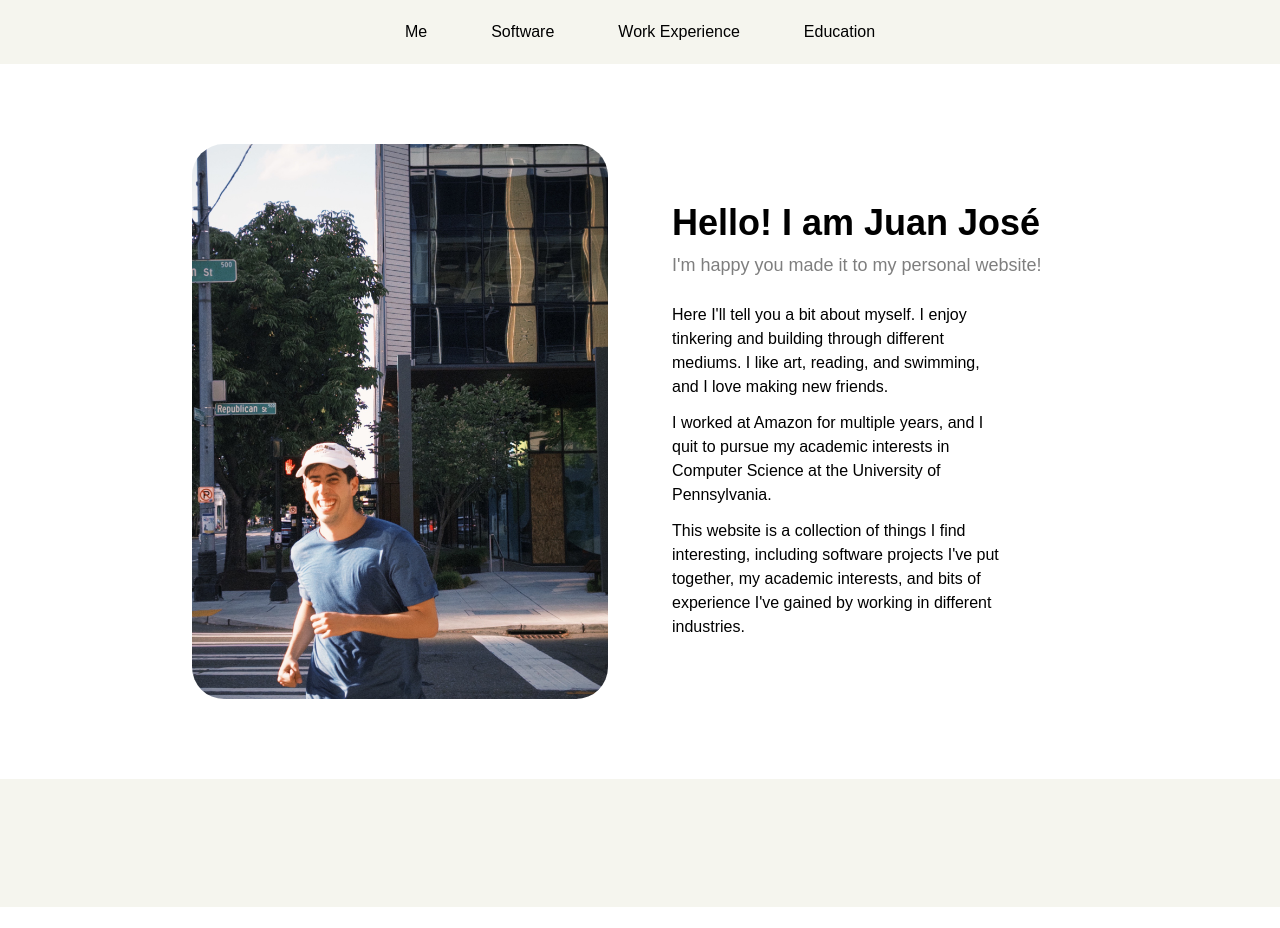
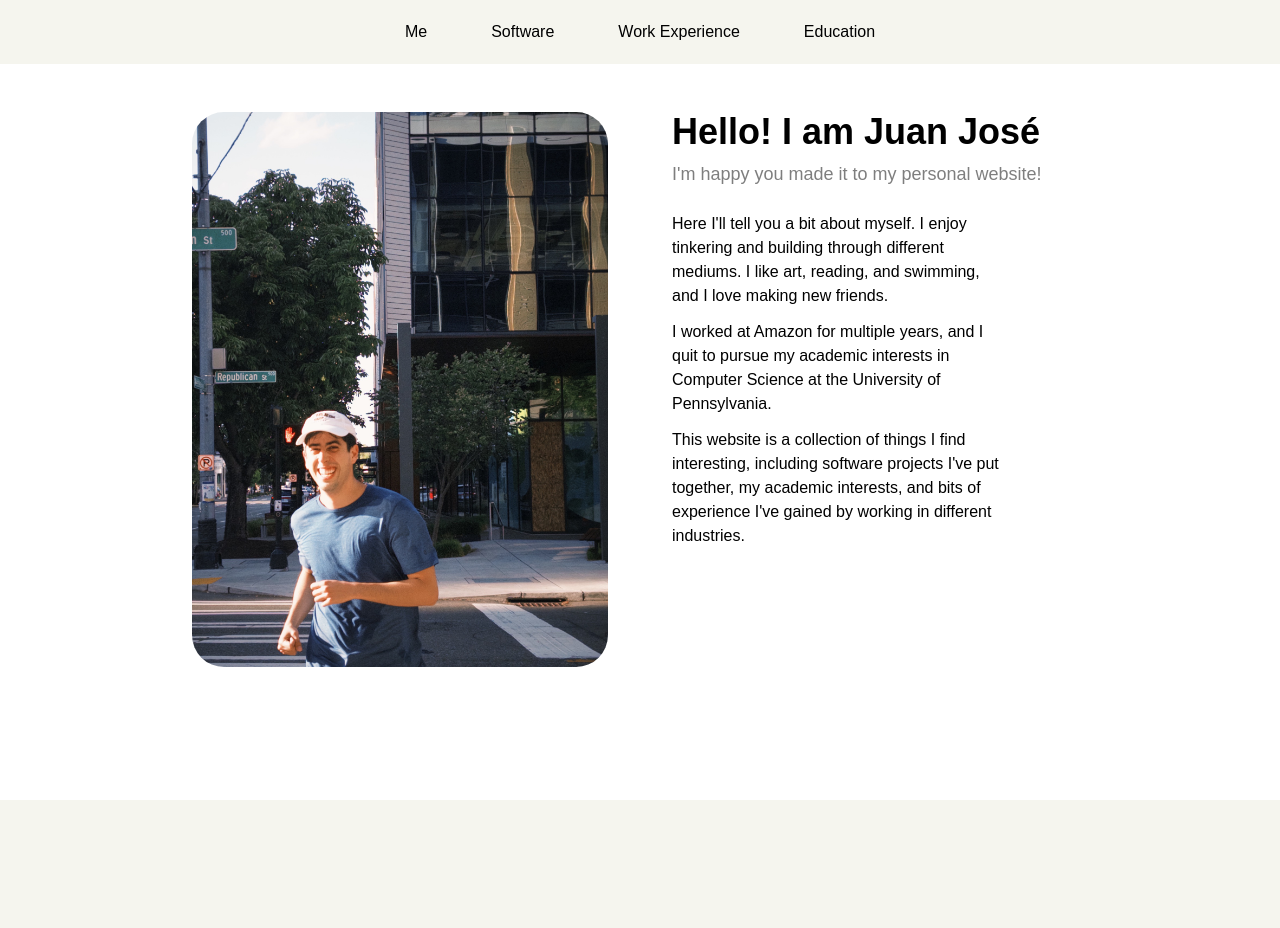
Before and after one commit to JuanJFreydell/personal-website, a Next.js app: page / in a window 1280 px wide. Before the commit the page ends 907 px from the top, so only its background shows below. Built offline with nearby package versions, Linux system fonts and the light colour scheme.

Commit message:
Tighten desktop hero spacing

```diff
--- a/app/me/page.tsx
+++ b/app/me/page.tsx
@@ -2,7 +2,7 @@ import Image from "next/image";
 
 export default function Me() {
   return (
-    <div className="z-10 flex flex-col lg:flex-row min-h-[calc(100vh-5rem)] sm:min-h-[calc(100vh-6rem)] md:min-h-[calc(100vh-8rem)] w-full justify-center items-center bg-white text-black px-4 py-10 sm:py-14 lg:py-20 lg:gap-16">
+    <div className="z-10 flex flex-col lg:flex-row min-h-[calc(100vh-5rem)] sm:min-h-[calc(100vh-6rem)] md:min-h-[calc(100vh-4rem)] w-full justify-center items-center lg:items-start bg-white text-black px-4 py-10 sm:py-14 lg:py-12 lg:gap-16">
 
       <div className="w-full lg:w-1/3 flex justify-center mb-8 lg:mb-0">
         <Image
--- a/app/page.tsx
+++ b/app/page.tsx
@@ -2,7 +2,7 @@ import Image from "next/image";
 
 export default function Home() {
   return (
-    <div className="z-10 flex flex-col lg:flex-row min-h-[calc(100vh-5rem)] sm:min-h-[calc(100vh-6rem)] md:min-h-[calc(100vh-8rem)] w-full justify-center items-center bg-white text-black px-4 py-10 sm:py-14 lg:py-20 lg:gap-16">
+    <div className="z-10 flex flex-col lg:flex-row min-h-[calc(100vh-5rem)] sm:min-h-[calc(100vh-6rem)] md:min-h-[calc(100vh-4rem)] w-full justify-center items-center lg:items-start bg-white text-black px-4 py-10 sm:py-14 lg:py-12 lg:gap-16">
 
       <div className="w-full lg:w-1/3 flex justify-center mb-8 lg:mb-0">
         <Image
```
